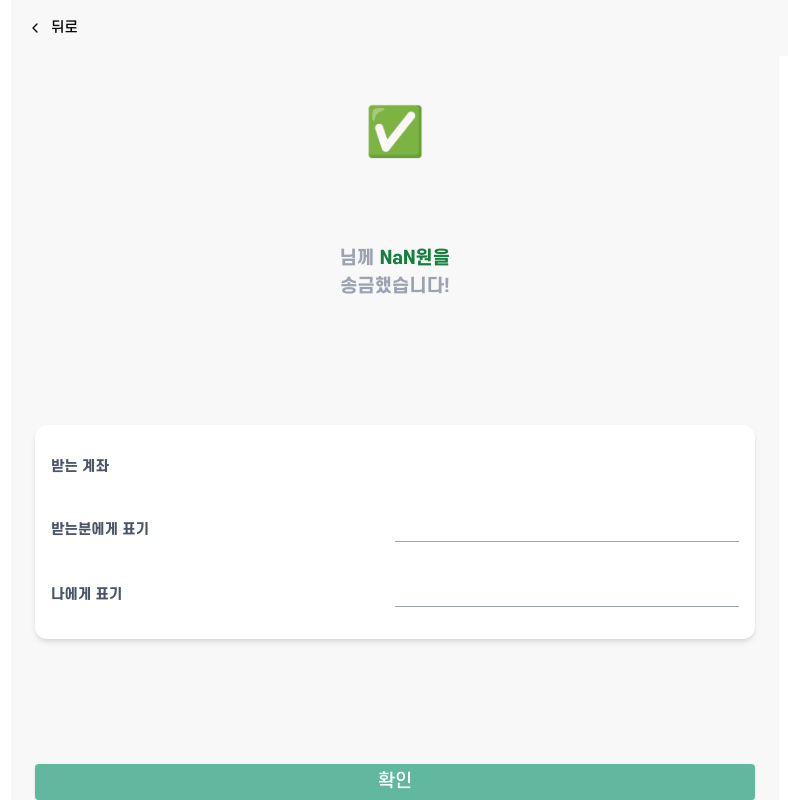
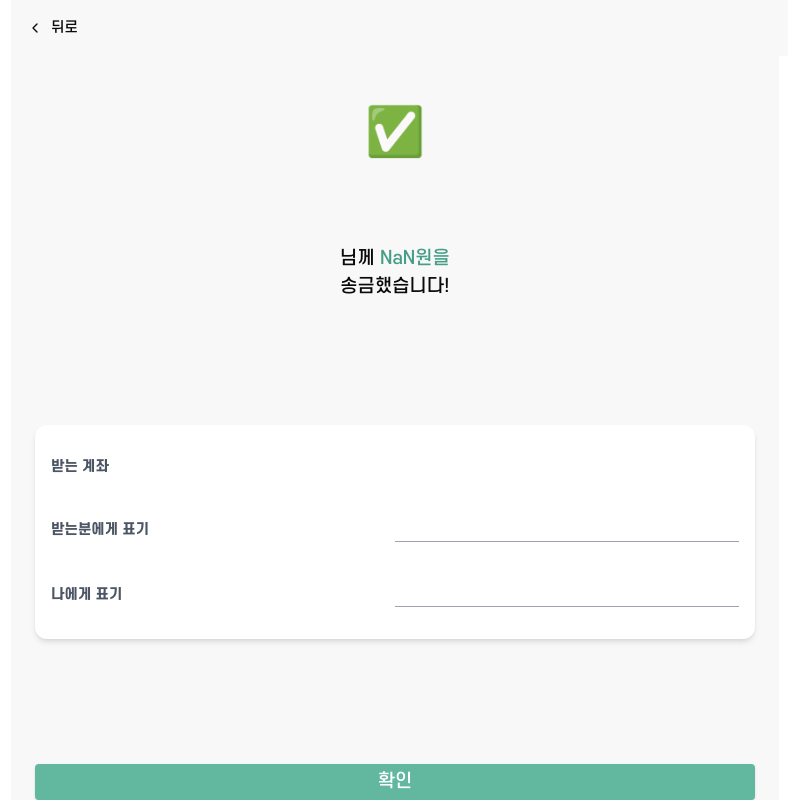
Before and after one commit to Hanaro-Trolly/ONE-HADA, a Next.js app in the folder one-hada/: page /transfer/checking in a window 1280 px wide. Shown: the whole page, without its empty margins (245-1033 px from the left). Built offline with nearby package versions, Linux system fonts and the light colour scheme; data requests are answered from the project's data file; a web font is replaced by a local one.

Commit message:
style: 이체 css 마무리

```diff
--- a/one-hada/app/(site)/transfer/checking/page.tsx
+++ b/one-hada/app/(site)/transfer/checking/page.tsx
@@ -85,13 +85,13 @@ export default function Checking({
       className='flex flex-col justify-between items-center px-6'
     >
       <div className='tossface-icon text-[3rem] pt-10 text-center'>✅</div>
-      <h2 className='text-center font-bold text-lg mb-12'>
-        <span className='text-green-700'>{recipientName}</span>
-        <span className='text-gray-400'> 님께 </span>
-        <span className='text-green-700'>
+      <h2 className='text-center font-medium text-lg mb-12'>
+        <span className='text-[#479E86]'>{recipientName}</span>
+        <span className='font-medium'> 님께 </span>
+        <span className='text-[#479E86]'>
           {Number(amount).toLocaleString()}원을
         </span>
-        <span className='block text-gray-400'> 송금했습니다!</span>
+        <span className='block'> 송금했습니다!</span>
       </h2>
 
       <div className='bg-white  rounded-xl shadow-md p-4 mb-6 w-full'>
--- a/one-hada/data/dummy.json
+++ b/one-hada/data/dummy.json
@@ -349,6 +349,15 @@
       "is_Shortcut": false,
       "history_type": "transaction",
       "history_params": "'1#4#7777"
+    },
+    {
+      "id": "1730166768280",
+      "user_id": "1730103306576",
+      "history_name": "강민관님께 1050000원 송금",
+      "activity_date": "2024-10-29T01:52:48.299Z",
+      "is_Shortcut": false,
+      "history_type": "transaction",
+      "history_params": "'2#4#1050000"
     }
   ],
   "shortcut": [
@@ -748,6 +757,14 @@
       "amount": 7777,
       "sender_viewer": "문규빈",
       "receiver_viewer": "강민관"
+    },
+    {
+      "id": "1730166768280",
+      "sender_account_id": "2",
+      "receiver_account_id": "4",
+      "amount": 1050000,
+      "sender_viewer": "조서현",
+      "receiver_viewer": "강민관"
     }
   ]
 }
```
